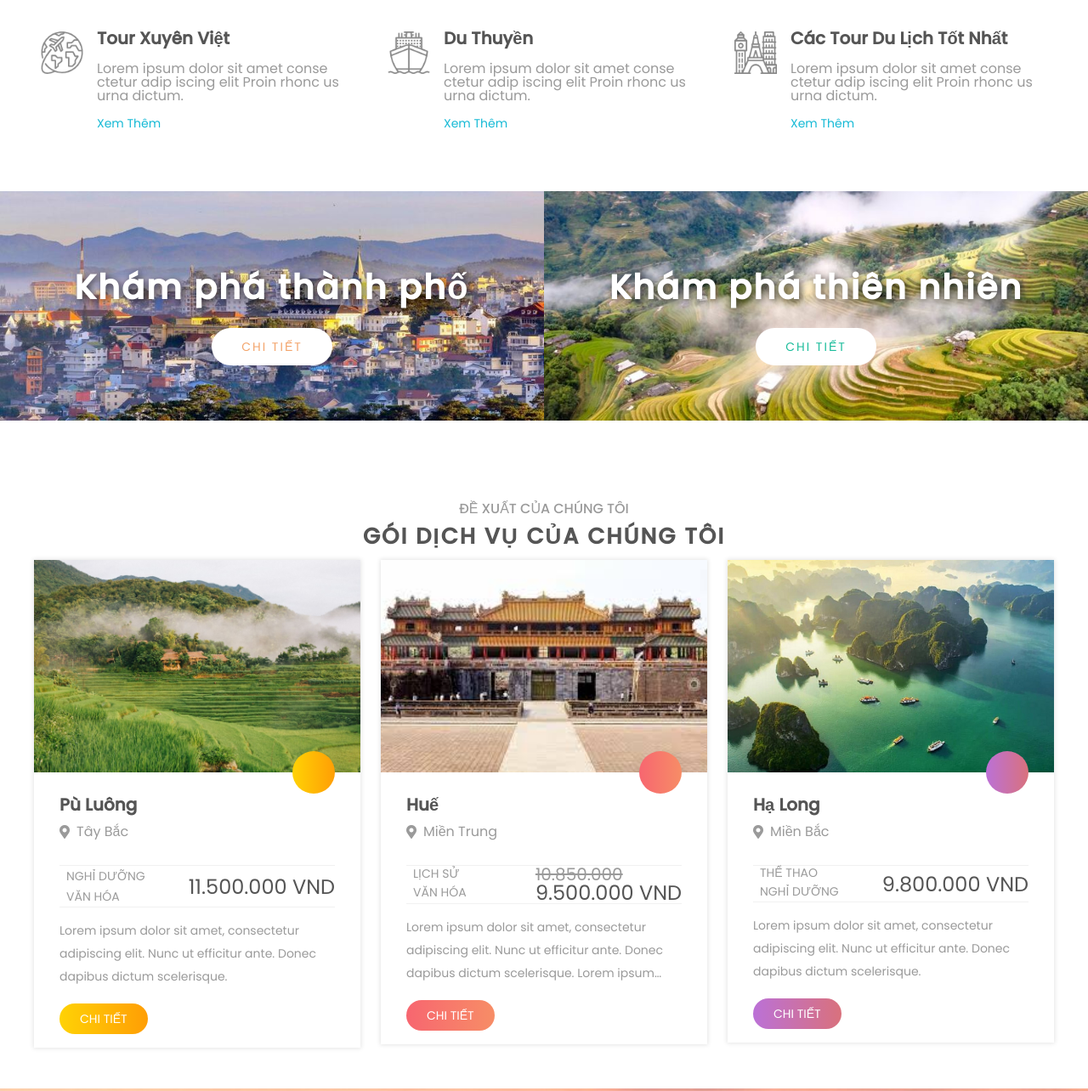
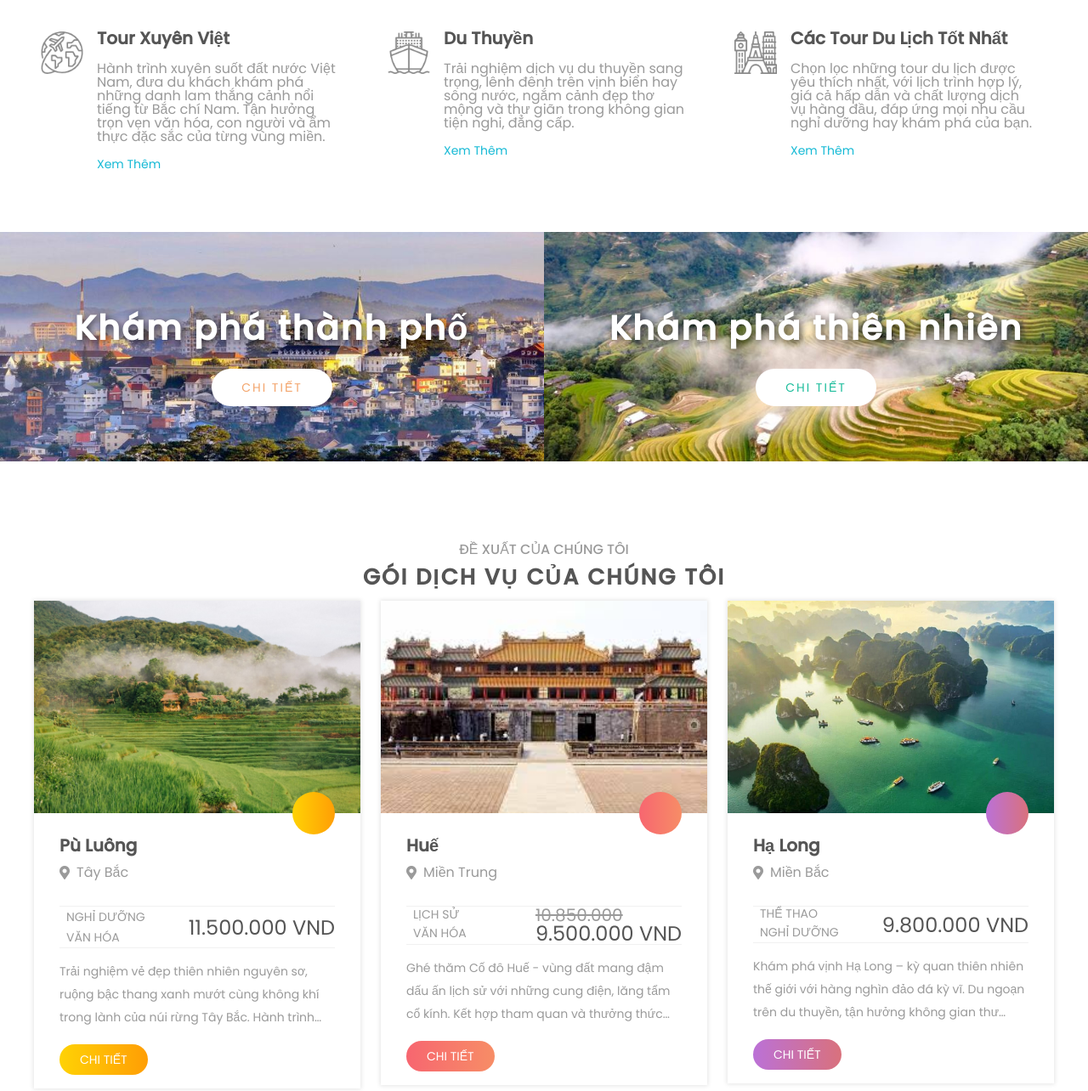
Before and after one commit to ledaithanhlong/DACS-FantaTour, a plain HTML site: page FantaTour/index.html in a window 1280 px wide. Shown: the part 2429-3713 px from the top of the page at 85% size. Drawn offline with Linux system fonts and the light colour scheme.

Commit message:
Sửa lỗi và thêm theo dõi tiến độ

```diff
--- a/FantaTour/index.html
+++ b/FantaTour/index.html
@@ -585,8 +585,8 @@
                                 <img src="./assets/img/around.png" alt="" class="special__detail-img">
                                 <div class="special__detail-info">
                                     <h3 class="special__detail-heading">Tour Xuyên Việt</h3>
-                                    <p class="special__detail-desc">Lorem ipsum dolor sit amet conse ctetur adip iscing
-                                        elit Proin rhonc us urna dictum.</p>
+                                    <p class="special__detail-desc">Hành trình xuyên suốt đất nước Việt Nam, đưa du khách khám phá những danh lam thắng cảnh nổi tiếng từ Bắc chí Nam.
+                                        Tận hưởng trọn vẹn văn hóa, con người và ẩm thực đặc sắc của từng vùng miền.</p>
                                     <a href="#" class="special__detail-link">Xem Thêm</a>
                                 </div>
                             </div>
@@ -596,8 +596,8 @@
                                 <img src="./assets/img/boat.png" alt="" class="special__detail-img">
                                 <div class="special__detail-info">
                                     <h3 class="special__detail-heading">Du thuyền</h3>
-                                    <p class="special__detail-desc">Lorem ipsum dolor sit amet conse ctetur adip iscing
-                                        elit Proin rhonc us urna dictum.</p>
+                                    <p class="special__detail-desc">Trải nghiệm dịch vụ du thuyền sang trọng, lênh đênh trên vịnh biển hay sông nước,
+                                        ngắm cảnh đẹp thơ mộng và thư giãn trong không gian tiện nghi, đẳng cấp.</p>
                                     <a href="#" class="special__detail-link">Xem Thêm</a>
                                 </div>
                             </div>
@@ -607,8 +607,8 @@
                                 <img src="./assets/img/landmark.png" alt="" class="special__detail-img">
                                 <div class="special__detail-info">
                                     <h3 class="special__detail-heading">Các Tour du lịch tốt nhất</h3>
-                                    <p class="special__detail-desc">Lorem ipsum dolor sit amet conse ctetur adip iscing
-                                        elit Proin rhonc us urna dictum.</p>
+                                    <p class="special__detail-desc">Chọn lọc những tour du lịch được yêu thích nhất, với lịch trình hợp lý,
+                                        giá cả hấp dẫn và chất lượng dịch vụ hàng đầu, đáp ứng mọi nhu cầu nghỉ dưỡng hay khám phá của bạn.</p>
                                     <a href="#" class="special__detail-link">Xem Thêm</a>
                                 </div>
                             </div>
@@ -669,9 +669,8 @@
                                 </div>
 
                                 <p class="tour__desc">
-                                    Lorem ipsum dolor sit amet, consectetur adipiscing elit.
-                                    Nunc ut efficitur ante.
-                                    Donec dapibus dictum scelerisque.
+                                    Trải nghiệm vẻ đẹp thiên nhiên nguyên sơ, ruộng bậc thang xanh mướt cùng không khí trong lành của núi rừng Tây Bắc.
+                                    Hành trình tuyệt vời cho những ai yêu thích khám phá và nghỉ dưỡng yên bình.
                                 </p>
 
                                 <a href="#" class="tour__btn" style="--color: var(--yellow-grad)">Chi tiết</a>
@@ -710,12 +709,8 @@
                                 </div>
 
                                 <p class="tour__desc">
-                                    Lorem ipsum dolor sit amet, consectetur adipiscing elit.
-                                    Nunc ut efficitur ante.
-                                    Donec dapibus dictum scelerisque.
-                                    Lorem ipsum dolor sit amet, consectetur adipiscing elit.
-                                    Nunc ut efficitur ante.
-                                    Donec dapibus dictum scelerisque.
+                                    Ghé thăm Cố đô Huế - vùng đất mang đậm dấu ấn lịch sử với những cung điện, lăng tẩm cổ kính.
+                                    Kết hợp tham quan và thưởng thức ẩm thực cung đình trứ danh.
                                 </p>
 
                                 <a href="#" class="tour__btn" style="--color: var(--red-grad)">Chi tiết</a>
@@ -754,9 +749,8 @@
                                 </div>
 
                                 <p class="tour__desc">
-                                    Lorem ipsum dolor sit amet, consectetur adipiscing elit.
-                                    Nunc ut efficitur ante.
-                                    Donec dapibus dictum scelerisque.
+                                    Khám phá vịnh Hạ Long – kỳ quan thiên nhiên thế giới với hàng nghìn đảo đá kỳ vĩ.
+                                    Du ngoạn trên du thuyền, tận hưởng không gian thư giãn giữa biển trời mênh mông.
                                 </p>
 
                                 <a href="#" class="tour__btn" style="--color: var(--purple-grad)">Chi tiết</a>
@@ -826,23 +820,23 @@
                                 <h3 class="footer__list-heading">Đối Tác</h3>
                                 <li class="footer__item">
                                     <i class="footer__item-icon fas fa-chevron-right"></i>
-                                    <a href="#" class="footer__item-link">Booking</a>
+                                    <a href="https://www.booking.com/" class="footer__item-link">Booking</a>
                                 </li>
                                 <li class="footer__item">
                                     <i class="footer__item-icon fas fa-chevron-right"></i>
-                                    <a href="#" class="footer__item-link">Skyscanner</a>
+                                    <a href="https://www.skyscanner.com.vn/" class="footer__item-link">Skyscanner</a>
                                 </li>
                                 <li class="footer__item">
                                     <i class="footer__item-icon fas fa-chevron-right"></i>
-                                    <a href="#" class="footer__item-link">MixiViVu</a>
+                                    <a href="https://mixivivu.com/" class="footer__item-link">MixiViVu</a>
                                 </li>
                                 <li class="footer__item">
                                     <i class="footer__item-icon fas fa-chevron-right"></i>
-                                    <a href="#" class="footer__item-link">Trivago</a>
+                                    <a href="https://www.traveloka.com/" class="footer__item-link">Trivago</a>
                                 </li>
                                 <li class="footer__item">
                                     <i class="footer__item-icon fas fa-chevron-right"></i>
-                                    <a href="#" class="footer__item-link">Saigontourist</a>
+                                    <a href="https://saigontourist.net/" class="footer__item-link">Saigontourist</a>
                                 </li>
                             </ul>
                         </div>
@@ -876,7 +870,7 @@
 
                 <div class="footer__copyright">
                     Copyright 2025 &copy; by
-                    <a href="https://github.com/ledaithanhlong/LeDaiThanhLong_2280601752.git" style="text-decoration: none;color: #fff;">NuocCodeDua</a>
+                    <a href="https://github.com/ledaithanhlong/DACS-FantaTour.git" style="text-decoration: none;color: #fff;">NuocCodeDua</a>
                 </div>
             </div>
         </footer>
```
Also changed, not shown: 2 other files.
